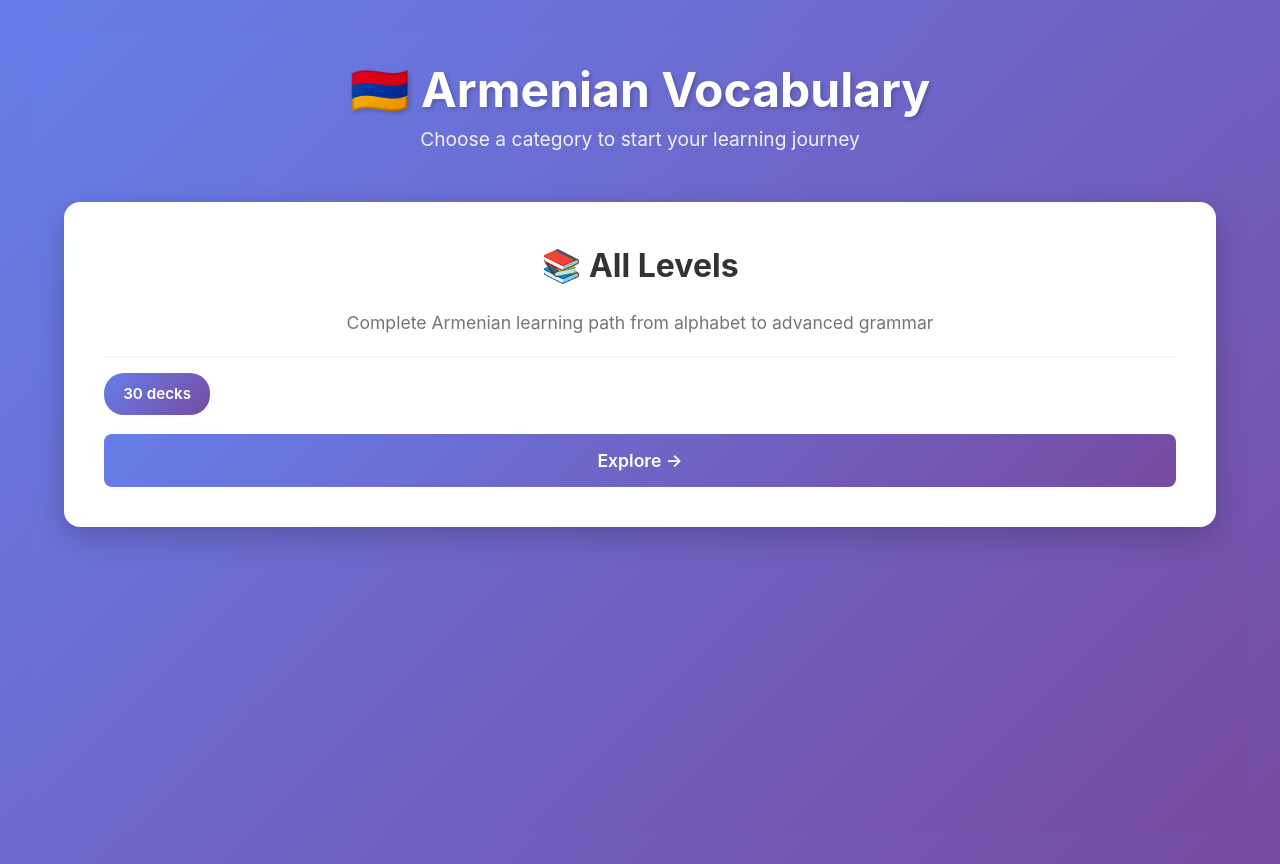
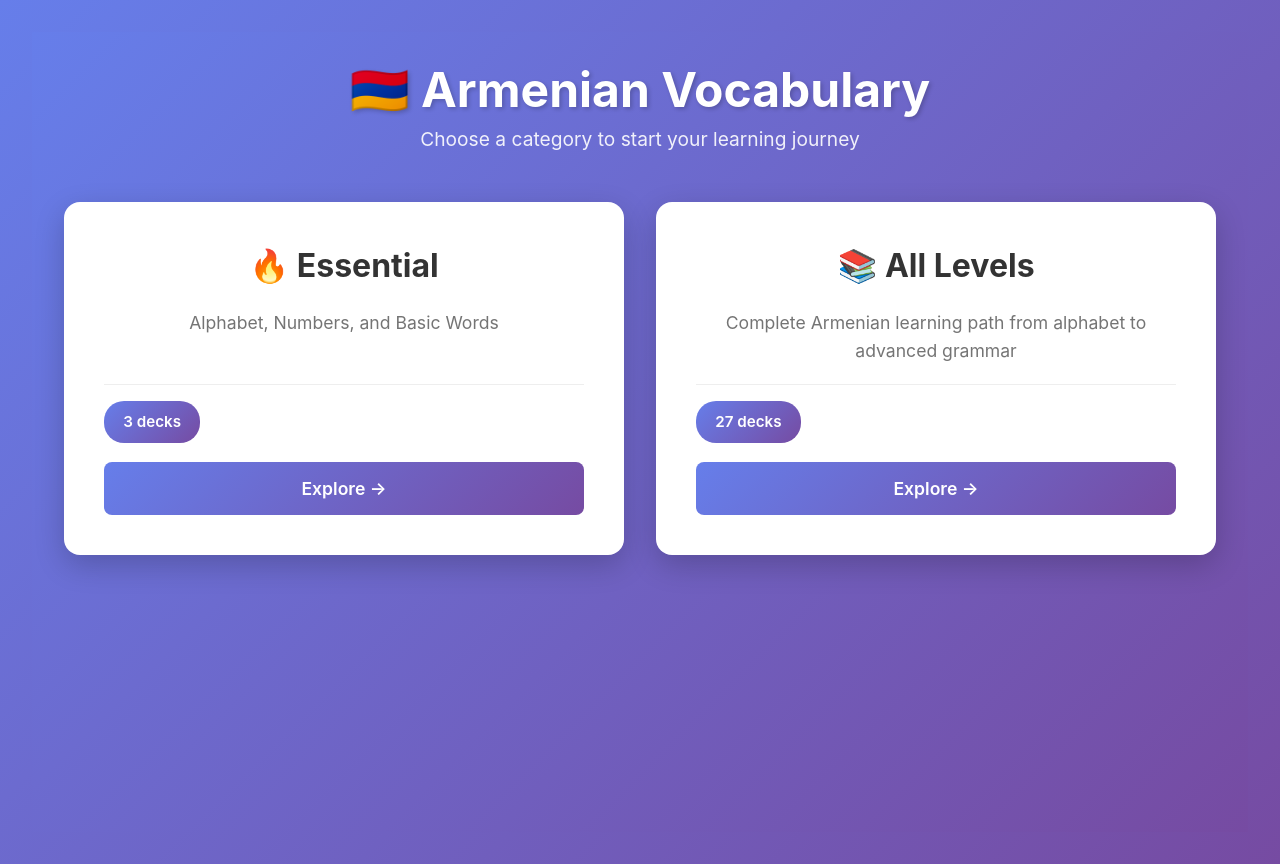
Before and after one commit to lvlrSajjad/-armenian-language-flashcard, a React (Vite) app: page / in a window 1280 px wide. Built offline with nearby package versions, Linux system fonts and the light colour scheme; no server answers.

Commit message:
Essential Category

```diff
--- a/src/data/vocabulary.ts
+++ b/src/data/vocabulary.ts
@@ -31,7 +31,7 @@ import {level20Data} from "./level-20.ts";
 import {level21Data} from "./level-21.ts";
 import {level22Data} from "./level-22.ts";
 
-export const decks: Deck[] = [
+export const essentialDecks: Deck[] = [
     {
         id: "level0-alphabet",
         name: "🔤 Level 0: Armenian Alphabet",
@@ -50,6 +50,9 @@ export const decks: Deck[] = [
         description: "Learn Basic Armenian Words!",
         words: level2Data,
     },
+]
+
+export const decks: Deck[] = [
     {
         id: "level3-verbs",
         name: "🏃‍♂️ Level 3: 50 Most Used Verbs (Present Tense)",
@@ -216,6 +219,12 @@ export const decks: Deck[] = [
 
 export const categories: Category[] = [
     {
+        id: "essential",
+        name: "🔥 Essential",
+        description: "Alphabet, Numbers, and Basic Words",
+        decks: essentialDecks,
+    },
+    {
         id: "all-levels",
         name: "📚 All Levels",
         description: "Complete Armenian learning path from alphabet to advanced grammar",
```
